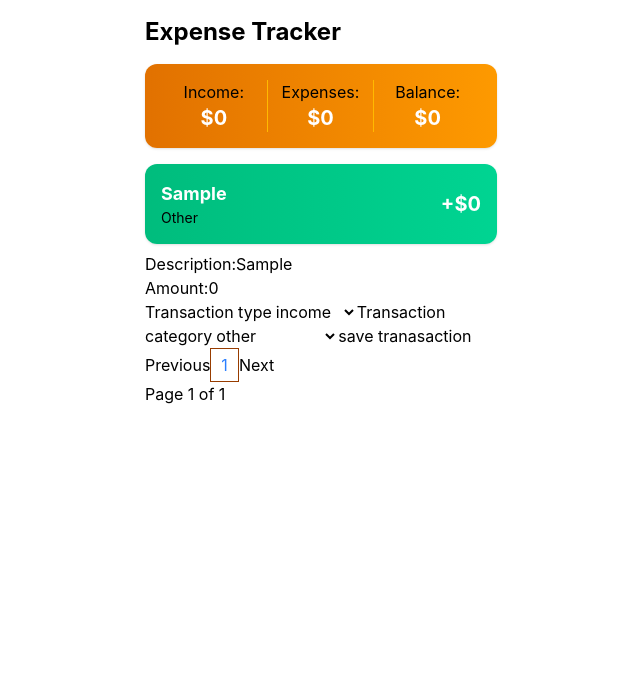
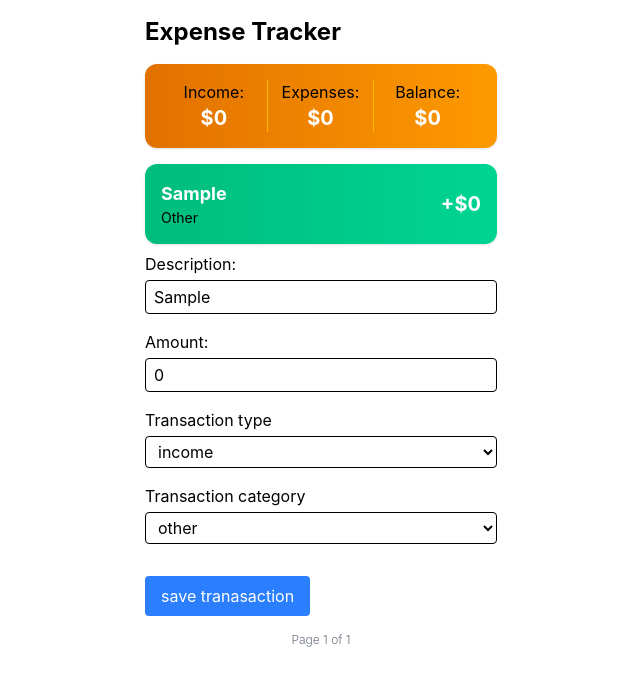
Before and after one commit to stakic-igor/expense-tracker, a Vue app: page / in a window 1280 px wide. Both pictures are taken after typing "Sample" into the empty fields and a click on the button "save tranasaction". Shown: the top 686 px of the page, without its empty margins (319-959 px from the left). Built offline with nearby package versions, Linux system fonts and the light colour scheme.

Commit message:
add pagination styles

```diff
--- a/src/components/TransactionEmpty.vue
+++ b/src/components/TransactionEmpty.vue
@@ -1,7 +1,9 @@
 <script lang="ts"></script>
 
 <template>
-  <section class="flex justify-center items-center px-4 py-8 border-2 border-red-600 rounded-xl">
+  <section
+    class="flex justify-center items-center px-4 py-8 mb-4 border-2 border-red-600 rounded-xl"
+  >
     <p class="text-center text-gray-500">No transactions available.</p>
   </section>
 </template>
--- a/src/components/TransactionForm.vue
+++ b/src/components/TransactionForm.vue
@@ -39,22 +39,52 @@ const handleSubmit = () => {
 
 <template>
   <form @submit.prevent="handleSubmit">
-    <label for="description">Description:</label>
-    <input type="text" id="description" name="description" v-model="description" required />
-
-    <label for="amount">Amount:</label>
-    <input type="number" id="amount" name="amount" v-model="amount" min="0" />
-
-    <label for="type">Transaction type</label>
-    <select v-model="transactionType" id="type" name="type">
-      <option v-for="type in selectTransactionTypes" :key="type" :value="type">{{ type }}</option>
-    </select>
-
-    <label for="category">Transaction category</label>
-    <select v-model="category" id="category" name="category">
-      <option v-for="opt in selectCategoryOptions" :key="opt" :value="opt">{{ opt }}</option>
-    </select>
-
-    <button type="submit">save tranasaction</button>
+    <div class="mb-4">
+      <label for="description" class="block mb-1">Description:</label>
+      <input
+        type="text"
+        id="description"
+        name="description"
+        v-model="description"
+        required
+        class="border rounded px-2 py-1 w-full"
+      />
+    </div>
+    <div class="mb-4">
+      <label for="amount" class="block mb-1">Amount:</label>
+      <input
+        type="number"
+        id="amount"
+        name="amount"
+        v-model="amount"
+        min="0"
+        class="border rounded px-2 py-1 w-full"
+      />
+    </div>
+    <div class="mb-4">
+      <label for="type" class="block mb-1">Transaction type</label>
+      <select
+        v-model="transactionType"
+        id="type"
+        name="type"
+        class="border rounded px-2 py-1 w-full"
+      >
+        <option v-for="type in selectTransactionTypes" :key="type" :value="type">{{ type }}</option>
+      </select>
+    </div>
+    <div class="mb-4">
+      <label for="category" class="block mb-1">Transaction category</label>
+      <select
+        v-model="category"
+        id="category"
+        name="category"
+        class="border rounded px-2 py-1 w-full"
+      >
+        <option v-for="opt in selectCategoryOptions" :key="opt" :value="opt">{{ opt }}</option>
+      </select>
+    </div>
+    <button type="submit" class="bg-blue-500 text-white px-4 py-2 mt-4 rounded hover:bg-blue-600">
+      save tranasaction
+    </button>
   </form>
 </template>
--- /dev/null
+++ b/src/components/TransactionPagination.vue
@@ -0,0 +1,49 @@
+<script setup lang="ts">
+import ArrowBackIcon from '@/components/icons/ArrowBackIcon.vue'
+import ArrowForwardIcon from '@/components/icons/ArrowForwardIcon.vue'
+
+defineProps<{
+  currentPage: number
+  totalPages: number
+  pageNumbers: number[]
+  paginationPreviousPage: () => void
+  paginationNextPage: () => void
+  getPage: (item: number) => void
+}>()
+</script>
+<template>
+  <section class="mt-4">
+    <div class="flex gap-1.5 justify-center items-center" v-if="totalPages > 1">
+      <button
+        @click="paginationPreviousPage"
+        :disabled="currentPage === 1 || totalPages === 0"
+        class="flex items-center justify-center size-9 rounded-lg bg-white shadow text-amber-600 cursor-pointer transition hover:bg-amber-100 disabled:opacity-40 disabled:cursor-not-allowed disabled:hover:bg-white disabled:shadow-none"
+      >
+        <ArrowBackIcon />
+      </button>
+      <button
+        v-for="item in pageNumbers"
+        :key="item"
+        @click="getPage(item)"
+        class="size-9 rounded-lg shadow font-semibold cursor-pointer transition"
+        :class="
+          currentPage === item
+            ? 'bg-linear-to-l from-amber-500 to-amber-600 text-white'
+            : 'bg-white text-amber-700 hover:bg-amber-100'
+        "
+      >
+        {{ item }}
+      </button>
+      <button
+        @click="paginationNextPage"
+        :disabled="currentPage === totalPages"
+        class="flex items-center justify-center size-9 rounded-lg bg-white shadow text-amber-600 cursor-pointer transition hover:bg-amber-100 disabled:opacity-40 disabled:cursor-not-allowed disabled:hover:bg-white disabled:shadow-none"
+      >
+        <ArrowForwardIcon />
+      </button>
+    </div>
+    <div v-if="totalPages > 0" class="mt-3 text-center font-light text-xs text-gray-500">
+      Page {{ currentPage }} of {{ totalPages }}
+    </div>
+  </section>
+</template>
--- /dev/null
+++ b/src/components/icons/ArrowBackIcon.vue
@@ -0,0 +1,6 @@
+<template>
+  <svg xmlns="http://www.w3.org/2000/svg" width="1em" height="1em" viewBox="0 0 24 24">
+    <path d="M0 0h24v24H0z" fill="none" />
+    <path fill="currentColor" d="M16 22L6 12L16 2l1.775 1.775L9.55 12l8.225 8.225z" />
+  </svg>
+</template>
--- /dev/null
+++ b/src/components/icons/ArrowForwardIcon.vue
@@ -0,0 +1,6 @@
+<template>
+  <svg xmlns="http://www.w3.org/2000/svg" width="1em" height="1em" viewBox="0 0 24 24">
+    <path d="M0 0h24v24H0z" fill="none" />
+    <path fill="currentColor" d="M8.025 22L6.25 20.225L14.475 12L6.25 3.775L8.025 2l10 10z" />
+  </svg>
+</template>
--- a/src/views/TransactionView.vue
+++ b/src/views/TransactionView.vue
@@ -7,6 +7,7 @@ import TransactionItem from '@/components/TransactionItem.vue'
 import TransactionForm from '@/components/TransactionForm.vue'
 import TransactionStatistic from '@/components/TransactionStatistic.vue'
 import TransactionEmpty from '@/components/TransactionEmpty.vue'
+import TransactionPagination from '@/components/TransactionPagination.vue'
 
 const transactions = ref<Transaction[]>([])
 
@@ -117,24 +118,12 @@ const getPage = (item: number) => {
   <TransactionEmpty v-if="transactions.length === 0" />
   <TransactionItem v-else v-for="item in paginatedTransactions" :key="item.id" :item="item" />
   <TransactionForm @add-transaction="addTransaction" />
-
-  <section>
-    <div class="flex items-center">
-      <button @click="paginationPreviousPage" :disabled="currentPage === 1 || totalPages === 0">
-        Previous
-      </button>
-      <button
-        v-for="item in pageNumbers"
-        :key="item"
-        @click="getPage(item)"
-        class="border py-1 px-2.5 cursor-pointer"
-        :class="currentPage === item ? 'text-blue-500 border-amber-800' : ''"
-      >
-        {{ item }}
-      </button>
-      <button @click="paginationNextPage" :disabled="currentPage === totalPages">Next</button>
-    </div>
-    <div v-if="totalPages === 0">No Pages</div>
-    <div v-else>Page {{ currentPage }} of {{ totalPages }}</div>
-  </section>
+  <TransactionPagination
+    :currentPage="currentPage"
+    :totalPages="totalPages"
+    :pageNumbers="pageNumbers"
+    :paginationPreviousPage="paginationPreviousPage"
+    :paginationNextPage="paginationNextPage"
+    :getPage="getPage"
+  />
 </template>
```
